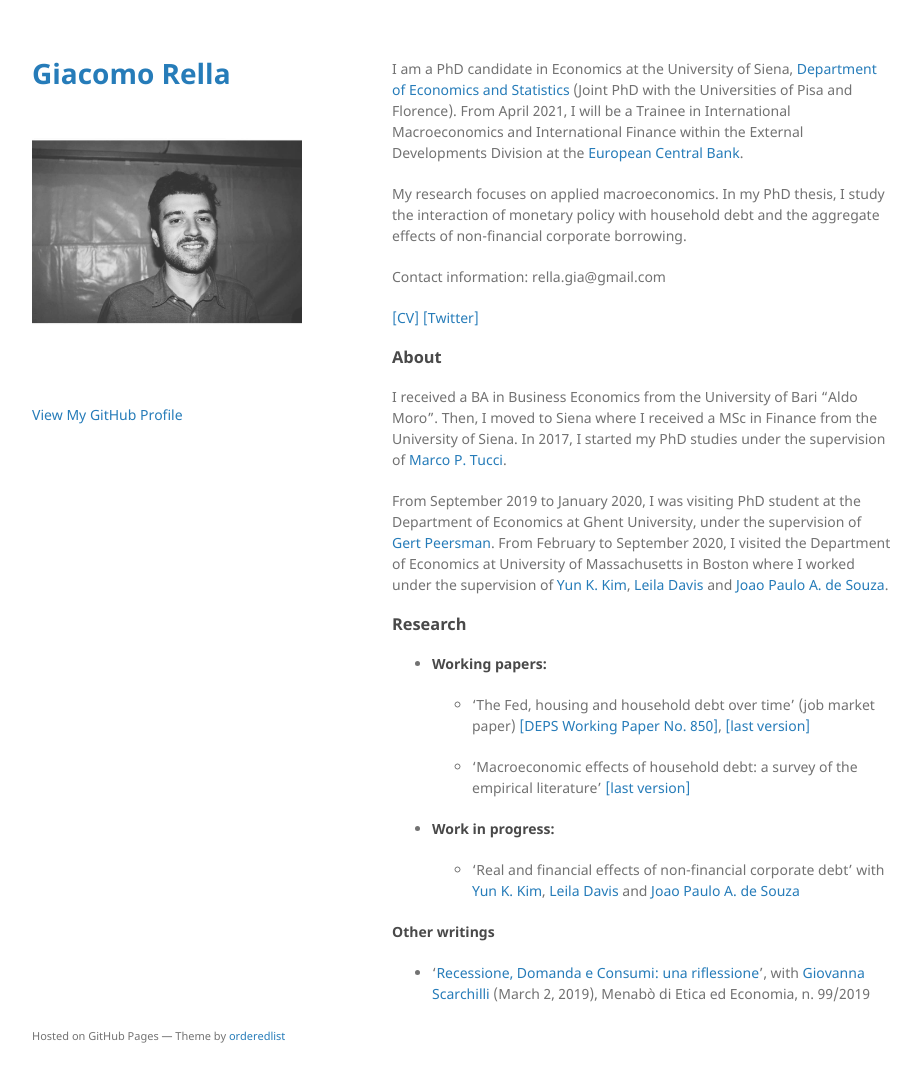
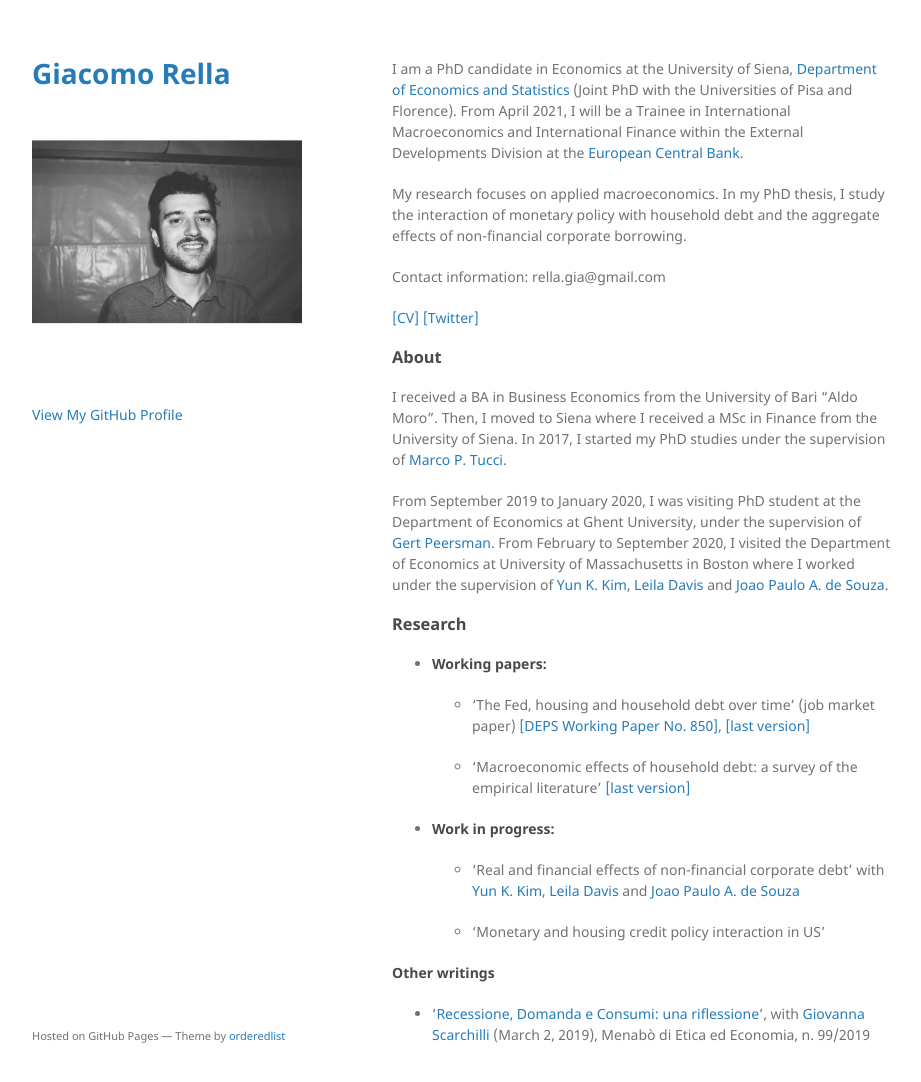
Before and after one commit to giacomorella/giacomorella.github.io, a Jekyll site: the page built from index.md, in a window 1280 px wide and 1115 px high. Shown: the top 1082 px of the window, without its empty margins (178-1099 px from the left). Built offline with Jekyll 4.4.1, drawn with Linux system fonts in a browser that asks for light colours; the repository's description, which GitHub fills in, is left out.

Commit message:
Update index.md

```diff
--- a/index.md
+++ b/index.md
@@ -29,6 +29,8 @@ From September 2019 to January 2020, I was visiting PhD student at the Departmen
 
 	-   'Real and financial effects of non-financial corporate debt' with [Yun K. Kim](https://blogs.umb.edu/yunkim/), [Leila Davis](https://www.leiladavis.net/) and [Joao Paulo A. de Souza](https://sites.google.com/view/joaodesouza/)
 
+	-   'Monetary and housing credit policy interaction in US'
+
 #### Other writings
 
 *   '[Recessione, Domanda e Consumi: una riflessione](https://www.eticaeconomia.it/recessione-domanda-e-consumi-una-riflessione/)', with [Giovanna Scarchilli](https://twitter.com/giovannascarchi) (March 2, 2019), Menabò di Etica ed Economia, n. 99/2019
```
